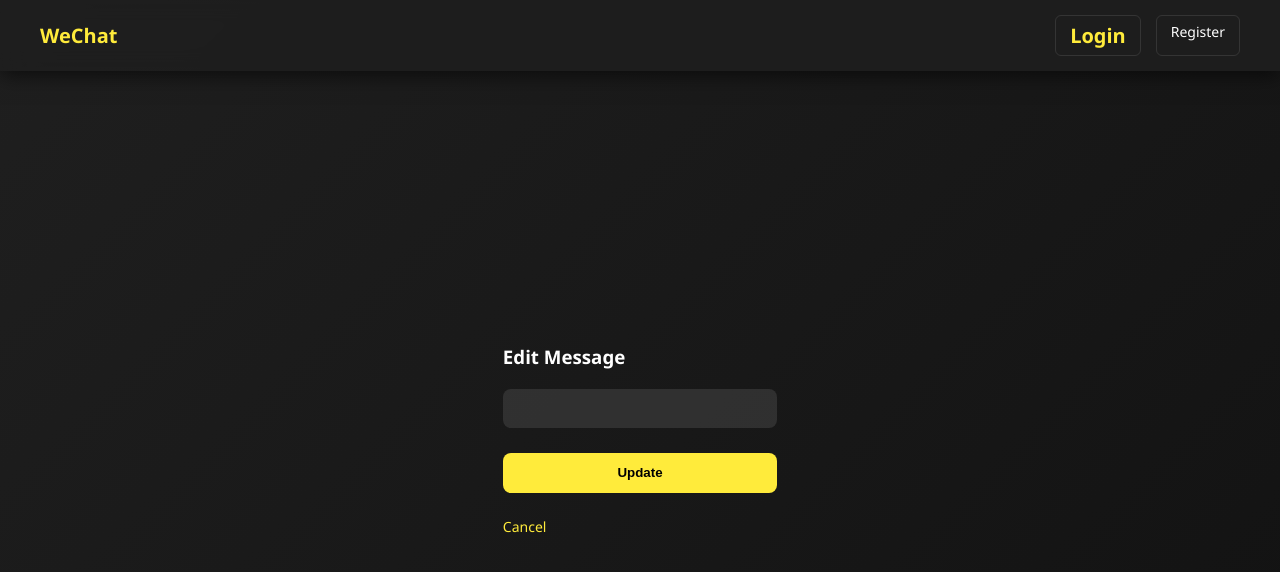
After one commit to adityaraj-devx/Chat-App, a Flask app: template templates/edit.html in a window 1280 px wide. The commit adds this page. Shown: the top 572 px of the page. Run offline with Flask 3, Linux system fonts and the light colour scheme; the template is opened without the code that fills it, so the values that code supplies are empty; some libraries are stand-ins or nearby versions.

Commit message:
update messgae button added

```diff
--- a/app.py
+++ b/app.py
@@ -65,6 +65,35 @@ def delete(msg_id):
     flash("Message deleted")
     return redirect("/")
 
+@app.route("/update/<int:msg_id>", methods=["GET", "POST"])
+@login_required
+def update(msg_id):
+    msg = db.execute(
+        "SELECT * FROM messages WHERE id = ?", msg_id
+    )
+
+    if len(msg) != 1:
+        flash("Message not found")
+        return redirect("/")
+
+    if msg[0]["user_id"] != session["user_id"]:
+        flash("Not allowed")
+        return redirect("/")
+
+    if request.method == "POST":
+        new_msg = request.form.get("message")
+
+        if not new_msg:
+            flash("Message cannot be empty")
+            return redirect(f"/update/{msg_id}")
+
+        db.execute(
+            "UPDATE messages SET message = ? WHERE id = ?", new_msg,
+            msg_id
+        )
+        return redirect("/")
+
+    return render_template("edit.html", msg=msg[0])
 
 @app.route("/profile")
 def profile():
@@ -101,7 +130,7 @@ def register():
 
         try:
             db.execute(
-                "INSERT INTO users(username, email, has, created_at) VALUES (?, ?, ?, DATETIME('NOW '))",
+                "INSERT INTO users(username, email, hash, created_at) VALUES (?, ?, ?, DATETIME('NOW '))",
                 username,
                 email,
                 hash,
--- /dev/null
+++ b/templates/edit.html
@@ -0,0 +1,20 @@
+{% extends "layout.html" %}
+
+{% block main %}
+<div class="main-container">
+
+    <div class="card">
+        <h3>Edit Message</h3>
+
+        <form method="post">
+            <input type="text" name="message" value="{{ msg.message }}" class="form-control" required>
+
+            <button type="submit" class="form-button">Update</button>
+        </form>
+
+        <br>
+        <a href="/">Cancel</a>
+    </div>
+
+</div>
+{% endblock %}
```
Also changed, not shown: templates/index.html (+6 -3 lines), database.db.
